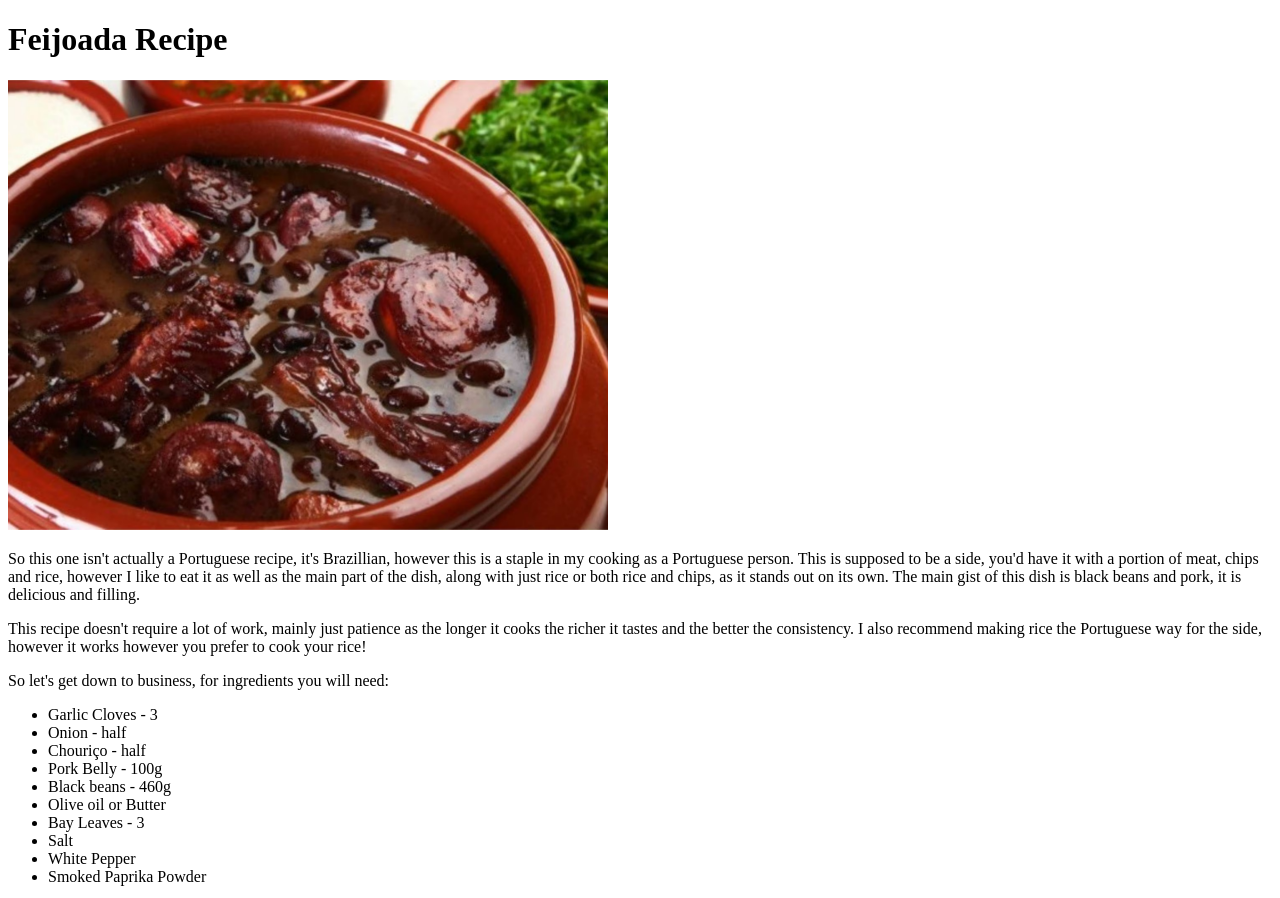
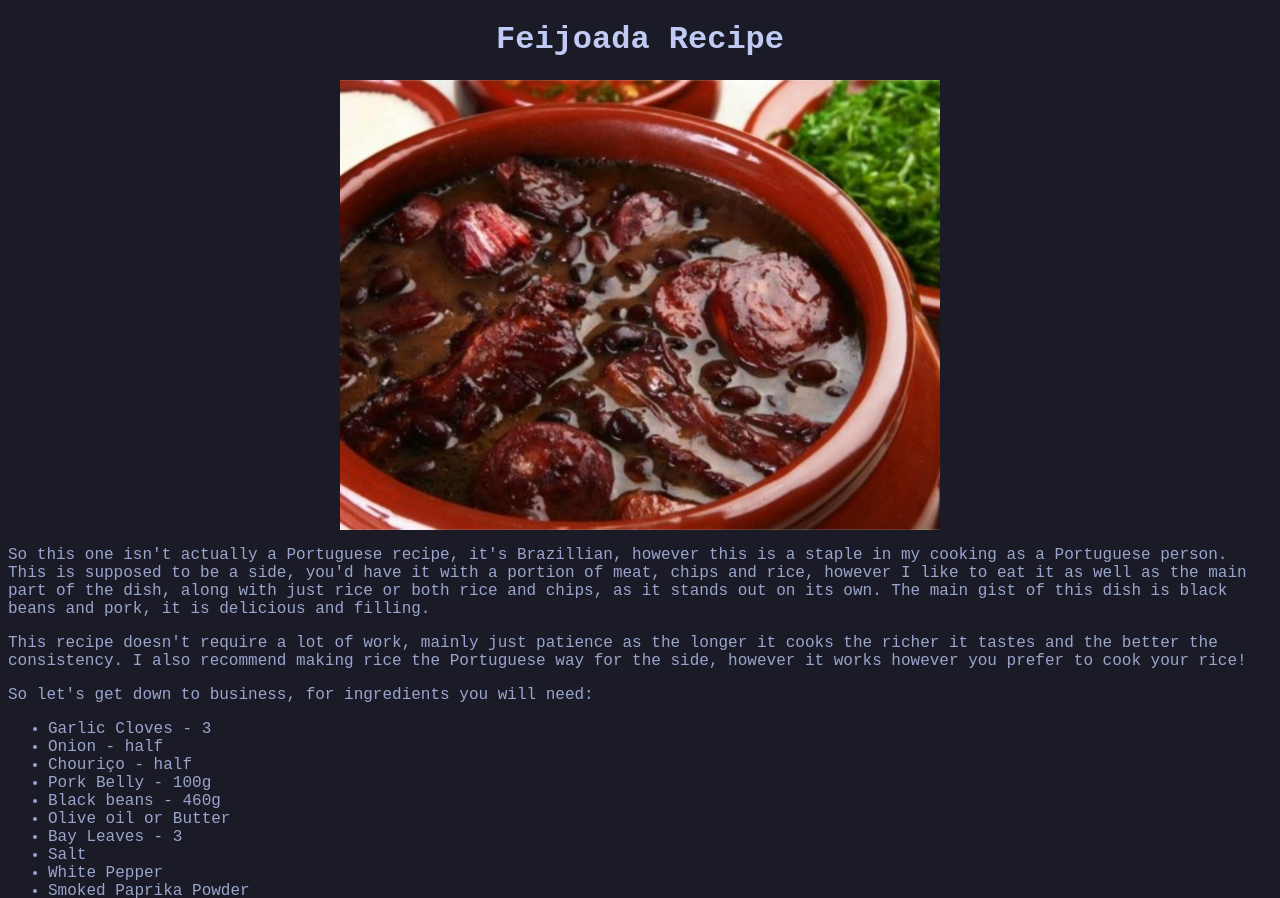
Before and after one commit to gon6al/odin-recipes, a plain HTML site: page recipes/feijoada.html in a window 1280 px wide. Shown: the top 898 px of the page. Drawn offline with Linux system fonts and the light colour scheme.

Commit message:
Add basic CSS

```diff
--- /dev/null
+++ b/css/styles.css
@@ -0,0 +1,29 @@
+body {
+    background-color: #1a1b26;
+    font-family: 'Courier New', Courier, monospace;
+}
+
+.titles {
+    color: #c0caf5;
+    text-align: center;
+}
+
+.text,
+p {
+    color: #9aa5ce;
+}
+
+a {
+    color: #7dcfff;
+    font-weight: bolder;
+}
+
+li {
+    color: #9aa5ce
+}
+
+.center {
+    display: block;
+    margin-left: auto;
+    margin-right: auto;
+}
--- a/recipes/feijoada.html
+++ b/recipes/feijoada.html
@@ -4,11 +4,12 @@
     <head>
         <meta charset="UTF-8">
         <title>Feijoada Recipe</title>
+        <link rel="stylesheet" href="/css/styles.css">
     </head>
 
     <body>
-        <h1>Feijoada Recipe</h1>
-        <img src="../images/feijoada.jpg" width="600">
+        <h1 class="titles">Feijoada Recipe</h1>
+        <img src="../images/feijoada.jpg" width="600" alt="image of feijoada" class="center">
         <p>So this one isn't actually a Portuguese recipe, it's Brazillian, however this is a staple in my cooking as a Portuguese person. This is supposed to be a side, you'd have it with a portion of meat, chips and rice, however I like to eat it as well as the main part of the dish, along with just rice or both rice and chips, as it stands out on its own. The main gist of this dish is black beans and pork, it is delicious and filling.</p>
         <p>This recipe doesn't require a lot of work, mainly just patience as the longer it cooks the richer it tastes and the better the consistency. I also recommend making rice the Portuguese way for the side, however it works however you prefer to cook your rice!</p>
         <p>So let's get down to business, for ingredients you will need:</p>
```
Also changed, not shown: index.html (+3 -2 lines), recipes/estufado.html (+3 -2 lines), recipes/salada-russa.html (+3 -2 lines), styles.css (added).
